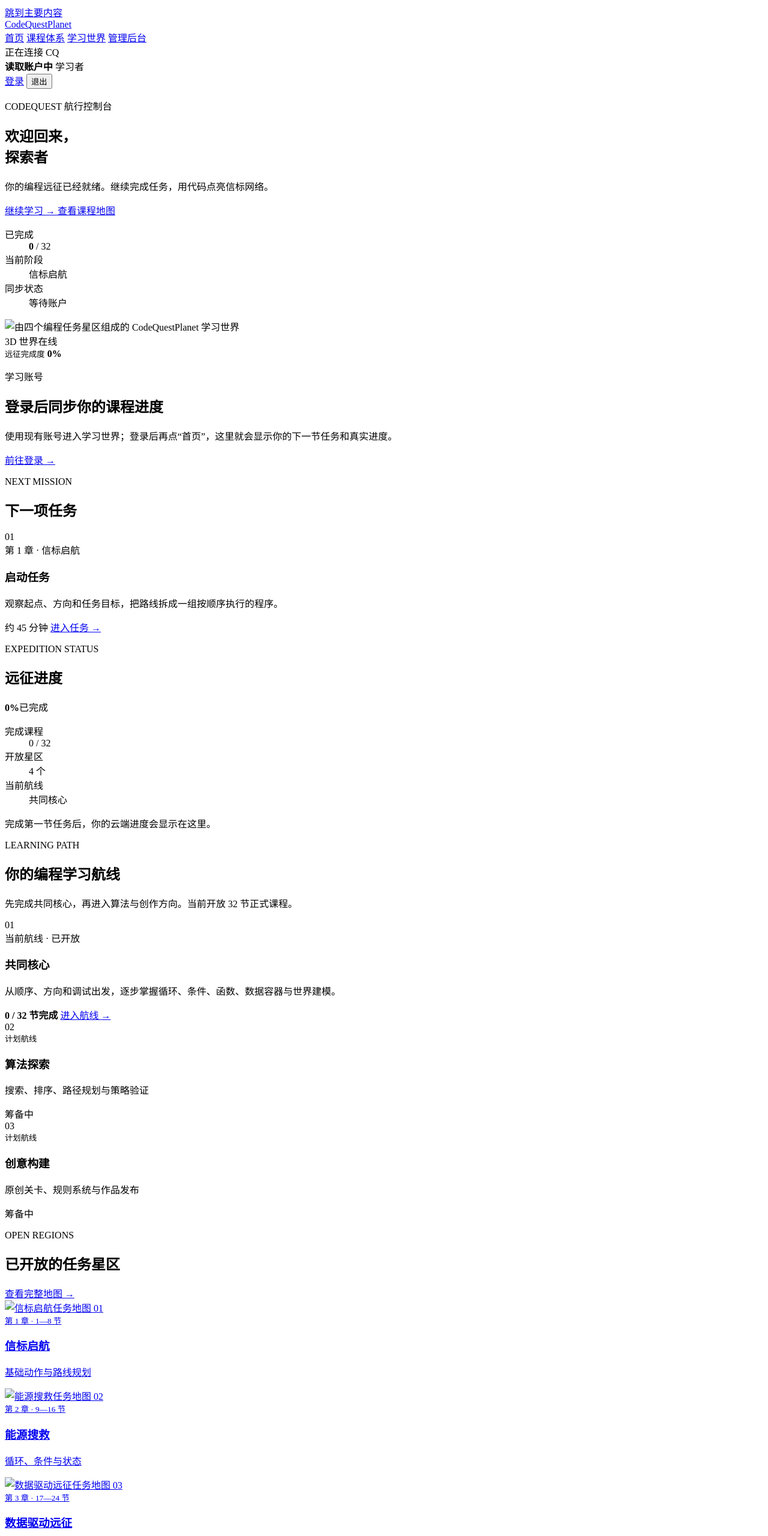
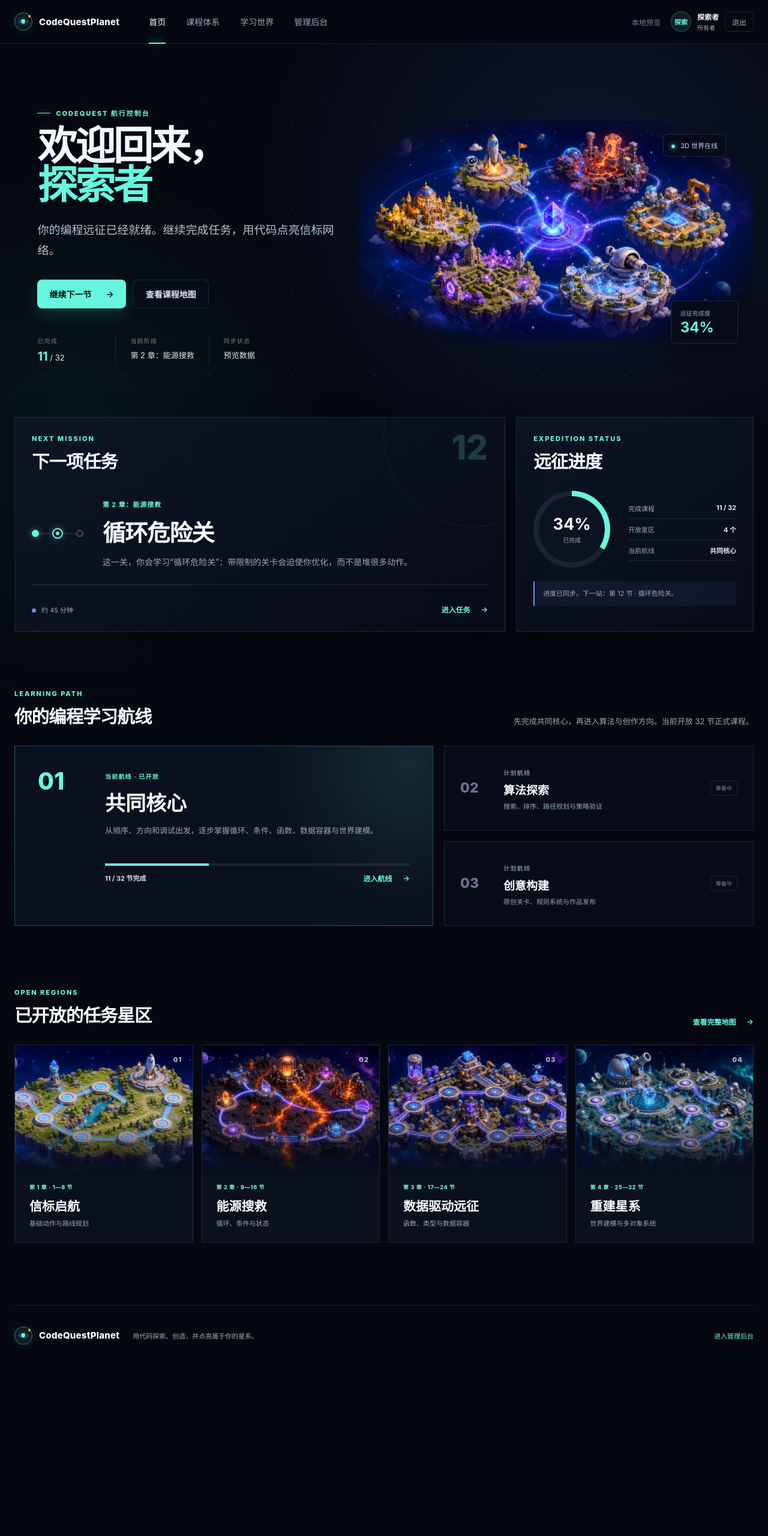
Before and after one commit to JackJoven/CodeQuestPlanet, a website: page student-home.html in a window 1280 px wide. Shown: the top 2560 px of the page at 60% size. After the commit the page ends 2275 px from the top, so only its background shows below. Drawn offline with Linux system fonts and the light colour scheme; the site is published under a folder, as on GitHub Pages, so addresses that start at the root find nothing.

Commit message:
Support direct local preview with relative paths

```diff
--- a/student-home.html
+++ b/student-home.html
@@ -6,23 +6,23 @@
     <meta name="theme-color" content="#050811" />
     <meta name="description" content="CodeQuestPlanet 学习者首页：查看编程课程进度、继续下一项任务并进入 3D 学习世界。" />
     <title>首页 | CodeQuestPlanet</title>
-    <link rel="stylesheet" href="/student-home.css?release=20260823.6" />
+    <link rel="stylesheet" href="./student-home.css?release=20260823.6" />
   </head>
   <body class="is-loading">
     <a class="skip-link" href="#mainContent">跳到主要内容</a>
 
     <header class="site-header">
       <div class="header-inner">
-        <a class="brand" href="/" aria-label="CodeQuestPlanet 首页">
+        <a class="brand" href="./student-home.html" aria-label="CodeQuestPlanet 首页">
           <span class="brand-mark" aria-hidden="true"><i></i></span>
           <span>CodeQuestPlanet</span>
         </a>
 
         <nav class="primary-nav" aria-label="学习平台导航">
-          <a class="is-active" href="/" aria-current="page">首页</a>
+          <a class="is-active" href="./student-home.html" aria-current="page">首页</a>
           <a href="#learning-path">课程体系</a>
-          <a href="/signal-runner-node/index.html?release=20260823.6">学习世界</a>
-          <a class="admin-only is-hidden" href="/admin.html">管理后台</a>
+          <a href="./signal-runner-node/index.html?release=20260823.6">学习世界</a>
+          <a class="admin-only is-hidden" href="./admin.html">管理后台</a>
         </nav>
 
         <div class="account-menu">
@@ -32,7 +32,7 @@
             <strong id="accountName">读取账户中</strong>
             <span id="accountRole">学习者</span>
           </div>
-          <a class="header-login is-hidden" id="headerLogin" href="/signal-runner-node/index.html?release=20260823.6">登录</a>
+          <a class="header-login is-hidden" id="headerLogin" href="./signal-runner-node/index.html?release=20260823.6">登录</a>
           <button class="header-logout is-hidden" id="logoutButton" type="button">退出</button>
         </div>
       </div>
@@ -46,11 +46,11 @@
           <p class="hero-lead" id="heroLead">你的编程远征已经就绪。继续完成任务，用代码点亮信标网络。</p>
 
           <div class="hero-actions">
-            <a class="primary-action" id="continueAction" href="/signal-runner-node/index.html?release=20260823.6">
+            <a class="primary-action" id="continueAction" href="./signal-runner-node/index.html?release=20260823.6">
               <span id="continueActionLabel">继续学习</span>
               <span aria-hidden="true">→</span>
             </a>
-            <a class="secondary-action" href="/signal-runner-node/index.html?release=20260823.6">查看课程地图</a>
+            <a class="secondary-action" href="./signal-runner-node/index.html?release=20260823.6">查看课程地图</a>
           </div>
 
           <dl class="mission-telemetry" aria-label="学习概况">
@@ -71,7 +71,7 @@
 
         <div class="hero-world" aria-label="CodeQuestPlanet 3D 学习世界预览">
           <div class="hero-orbit" aria-hidden="true"></div>
-          <img src="/signal-runner-node/assets/maps/learning-world-overview.webp" alt="由四个编程任务星区组成的 CodeQuestPlanet 学习世界" />
+          <img src="./signal-runner-node/assets/maps/learning-world-overview.webp" alt="由四个编程任务星区组成的 CodeQuestPlanet 学习世界" />
           <div class="world-chip world-chip-online">
             <span aria-hidden="true"></span>
             3D 世界在线
@@ -89,7 +89,7 @@
           <h2 id="signInTitle">登录后同步你的课程进度</h2>
           <p>使用现有账号进入学习世界；登录后再点“首页”，这里就会显示你的下一节任务和真实进度。</p>
         </div>
-        <a href="/signal-runner-node/index.html?release=20260823.6">前往登录 <span aria-hidden="true">→</span></a>
+        <a href="./signal-runner-node/index.html?release=20260823.6">前往登录 <span aria-hidden="true">→</span></a>
       </section>
 
       <section class="dashboard-grid" aria-label="学习控制台">
@@ -119,7 +119,7 @@
 
           <div class="mission-footer">
             <span><i aria-hidden="true"></i> 约 45 分钟</span>
-            <a href="/signal-runner-node/index.html?release=20260823.6">进入任务 <span aria-hidden="true">→</span></a>
+            <a href="./signal-runner-node/index.html?release=20260823.6">进入任务 <span aria-hidden="true">→</span></a>
           </div>
         </article>
 
@@ -165,7 +165,7 @@
               </div>
               <div class="path-meta">
                 <strong id="pathProgressText">0 / 32 节完成</strong>
-                <a href="/signal-runner-node/index.html?release=20260823.6">进入航线 <span aria-hidden="true">→</span></a>
+                <a href="./signal-runner-node/index.html?release=20260823.6">进入航线 <span aria-hidden="true">→</span></a>
               </div>
             </div>
           </article>
@@ -191,27 +191,27 @@
             <p class="section-kicker">OPEN REGIONS</p>
             <h2 id="regionsTitle">已开放的任务星区</h2>
           </div>
-          <a href="/signal-runner-node/index.html?release=20260823.6">查看完整地图 <span aria-hidden="true">→</span></a>
+          <a href="./signal-runner-node/index.html?release=20260823.6">查看完整地图 <span aria-hidden="true">→</span></a>
         </div>
 
         <div class="region-grid">
-          <a class="region-card" href="/signal-runner-node/index.html?release=20260823.6">
-            <img src="/signal-runner-node/assets/maps/stage-01-beacon-departure.webp" alt="信标启航任务地图" />
+          <a class="region-card" href="./signal-runner-node/index.html?release=20260823.6">
+            <img src="./signal-runner-node/assets/maps/stage-01-beacon-departure.webp" alt="信标启航任务地图" />
             <span class="region-number">01</span>
             <div><small>第 1 章 · 1—8 节</small><h3>信标启航</h3><p>基础动作与路线规划</p></div>
           </a>
-          <a class="region-card" href="/signal-runner-node/index.html?release=20260823.6">
-            <img src="/signal-runner-node/assets/maps/stage-02-energy-rescue.webp" alt="能源搜救任务地图" />
+          <a class="region-card" href="./signal-runner-node/index.html?release=20260823.6">
+            <img src="./signal-runner-node/assets/maps/stage-02-energy-rescue.webp" alt="能源搜救任务地图" />
             <span class="region-number">02</span>
             <div><small>第 2 章 · 9—16 节</small><h3>能源搜救</h3><p>循环、条件与状态</p></div>
           </a>
-          <a class="region-card" href="/signal-runner-node/index.html?release=20260823.6">
-            <img src="/signal-runner-node/assets/maps/stage-03-function-toolbox.webp" alt="数据驱动远征任务地图" />
+          <a class="region-card" href="./signal-runner-node/index.html?release=20260823.6">
+            <img src="./signal-runner-node/assets/maps/stage-03-function-toolbox.webp" alt="数据驱动远征任务地图" />
             <span class="region-number">03</span>
             <div><small>第 3 章 · 17—24 节</small><h3>数据驱动远征</h3><p>函数、类型与数据容器</p></div>
           </a>
-          <a class="region-card" href="/signal-runner-node/index.html?release=20260823.6">
-            <img src="/signal-runner-node/assets/maps/stage-04-star-map-data-station.webp" alt="重建星系任务地图" />
+          <a class="region-card" href="./signal-runner-node/index.html?release=20260823.6">
+            <img src="./signal-runner-node/assets/maps/stage-04-star-map-data-station.webp" alt="重建星系任务地图" />
             <span class="region-number">04</span>
             <div><small>第 4 章 · 25—32 节</small><h3>重建星系</h3><p>世界建模与多对象系统</p></div>
           </a>
@@ -220,15 +220,15 @@
     </main>
 
     <footer class="site-footer">
-      <a class="brand" href="/">
+      <a class="brand" href="./student-home.html">
         <span class="brand-mark" aria-hidden="true"><i></i></span>
         <span>CodeQuestPlanet</span>
       </a>
       <p>用代码探索、创造，并点亮属于你的星系。</p>
-      <a class="admin-only is-hidden" href="/admin.html">进入管理后台</a>
+      <a class="admin-only is-hidden" href="./admin.html">进入管理后台</a>
     </footer>
 
-    <script src="/signal-runner-node/course-data.js?release=20260823.6"></script>
-    <script src="/student-home.js?release=20260823.6"></script>
+    <script src="./signal-runner-node/course-data.js?release=20260823.6"></script>
+    <script src="./student-home.js?release=20260823.6"></script>
   </body>
 </html>
--- a/student-home.js
+++ b/student-home.js
@@ -2,7 +2,7 @@
   const isLocalPreview =
     window.location.protocol === "file:" ||
     ["localhost", "127.0.0.1", "::1"].includes(window.location.hostname);
-  const courseUrl = "/signal-runner-node/index.html?release=20260823.6";
+  const courseUrl = "./signal-runner-node/index.html?release=20260823.6";
   const visibleLessonLimit = 32;
   const allMissions = window.SignalRunnerCourseData?.missions || [];
   const missions = allMissions.filter((mission) => Number(mission.lessonNo) <= visibleLessonLimit);
```
Also changed, not shown: admin.html (+1 -1 lines), signal-runner-node/admin.html (+1 -1 lines), signal-runner-node/index.html (+7 -7 lines).
